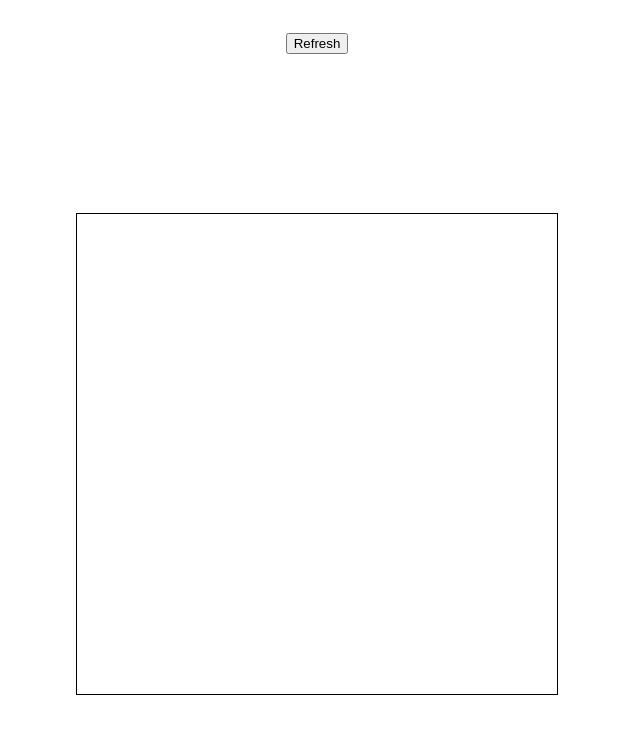
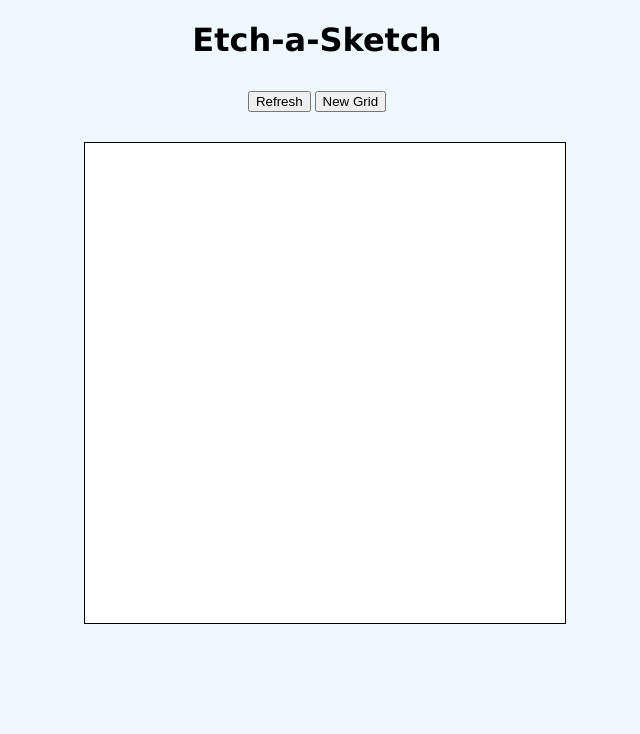
Before and after one commit to AnnaCate/etch-a-sketch, a plain HTML site: page index.html in a window 1280 px wide. Shown: the whole page, without its empty margins (323-963 px from the left). Drawn offline with Linux system fonts and the light colour scheme.

Commit message:
Change buttons

```diff
--- a/index.html
+++ b/index.html
@@ -6,8 +6,17 @@
     <link rel="stylesheet" type="text/css" href="styles/style.css">
 </head>
 <body>
-    <div class="refresh">
-        <input id="refresh" type="button" value="Refresh"></button>
+    <div>
+        <h1>Etch-a-Sketch</h1>
+    </div>
+
+    <div class="top">
+        <div class="buttons">
+            <button id="refresh" type="button">Refresh</button>
+            <button id="new" type="button">New Grid</button>
+            <!-- <button id="colors" type="button">Random Colors</button>
+            <button id="fade" type="button">Gradual</button> -->
+        </div>
     </div>
 
     <div class="table">
--- a/scripts/script.js
+++ b/scripts/script.js
@@ -17,14 +17,14 @@ function createGrid(x) {
         }
         div.appendChild(row);
     }
-    turnGray();
+    turnColor();
 }
 
 // remove blue class
-function removeBlue() {
+function removeColor() {
     let cells = document.querySelectorAll("div.cell");
     for (let i = 0; i < cells.length; i++) {
-        cells[i].classList.remove("blue");
+        cells[i].classList.remove("color");
     }
 }
 
@@ -32,26 +32,55 @@ function removeBlue() {
 createGrid(16);
 
 // on mouse over, turn cell gray
-function turnGray () {
+function turnColor () {
     let cells = document.querySelectorAll("div.cell");
     for (let i = 0; i < cells.length; i++) {
         cells[i].addEventListener("mouseover", function() {
-        cells[i].classList.add("gray");
+        cells[i].classList.add("color");
         });
     }
 }
 
 // refresh button
 const refresh = document.getElementById('refresh');
-refresh.addEventListener('click', removeBlue);
+refresh.addEventListener('click', removeColor);
 
-refresh.addEventListener('click', () => {
+// new grid button
+const grid = document.getElementById('new');
+grid.addEventListener('click', () => {
     let squares = prompt(
         "How many squares per side do you want on your new grid?", '');
     if (squares) {
         let inner = document.getElementById('inner');
         let container = document.getElementById('container');
         inner.removeChild(container);
+        createGrid(squares);
+   } else if (squares === null) {
+    return;
     }
-    createGrid(squares);
-})
+});
+
+// random colors
+// function getRandomColor() {
+//     let letters = '0123456789ABCDEF';
+//     let color = '#';
+//     for (let i = 0; i < 6; i++) {
+//         color += letters[Math.floor(Math.random() * 16)];
+//     }
+//     return color;
+// }
+
+// const colors = document.getElementById('colors');
+// colors.addEventListener('click', () => {
+//     let cells = document.querySelectorAll("div.cell");
+//     for (let i = 0; i < cells.length; i++) {
+//         cells[i].removeEventListener()
+//         cells[i].addEventListener("mouseover", function() {
+//         cells[i].style.color = getRandomColor;
+//         });
+//     }
+// });
+
+
+
+// fade to black
--- a/styles/style.css
+++ b/styles/style.css
@@ -1,19 +1,33 @@
 
 html, body {
     height: 100%;
+    background-color: aliceblue;
 }
 
-.refresh {
-    display: block;
+h1 {
+    font-family: "Lucida Sans Unicode", "Lucida Grande", sans-serif;
     text-align: center;
-    padding-top: 25px;
+}
+
+.top {
+    display: table;
+    width: 100%;
+    position: relative;
+}
+
+.buttons {
+    display: table-cell;
+    vertical-align: middle;
+    text-align: center;
+    padding-top: 10px;
+    padding-bottom: 30px;
 }
 
 .table {
-    height: 100%;
+    /* height: 100%; */
     width: 100%;
     display: table;
-    position: relative;
+    position: absolute;
 }
 
 .table #inner{
@@ -39,6 +53,6 @@ html, body {
     background-color: white;
 }
 
-.cell.gray {
+.cell.color {
     background-color: black;
 }
```
